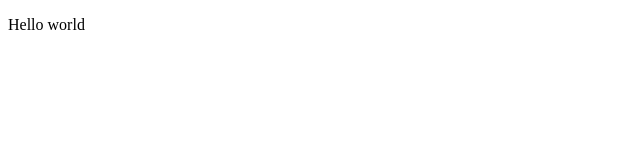
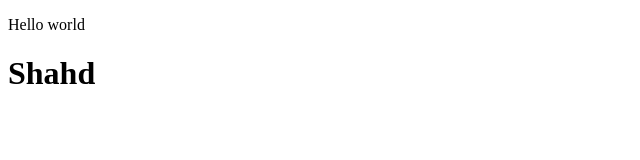
Before and after one commit to ShahdHassoun/Training-2023, a plain HTML site: page index.html in a window 1280 px wide. Shown: the whole page, without its empty margins (0-640 px from the left). Drawn offline with Linux system fonts and the light colour scheme.

Commit message:
second commit

```diff
--- a/index.html
+++ b/index.html
@@ -8,6 +8,7 @@
 </head>
 <body>
     <p>Hello world</p>
+    <h1>Shahd</h1>
 
 </body>
 </html>
```
